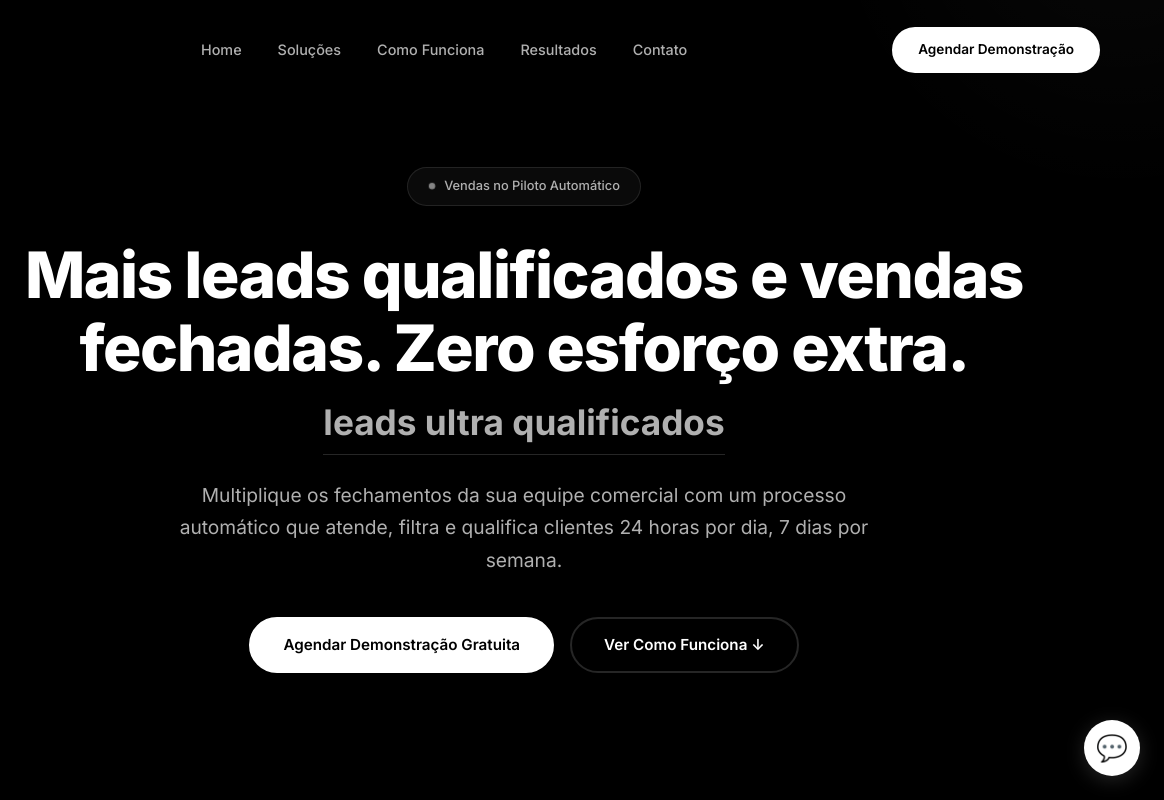
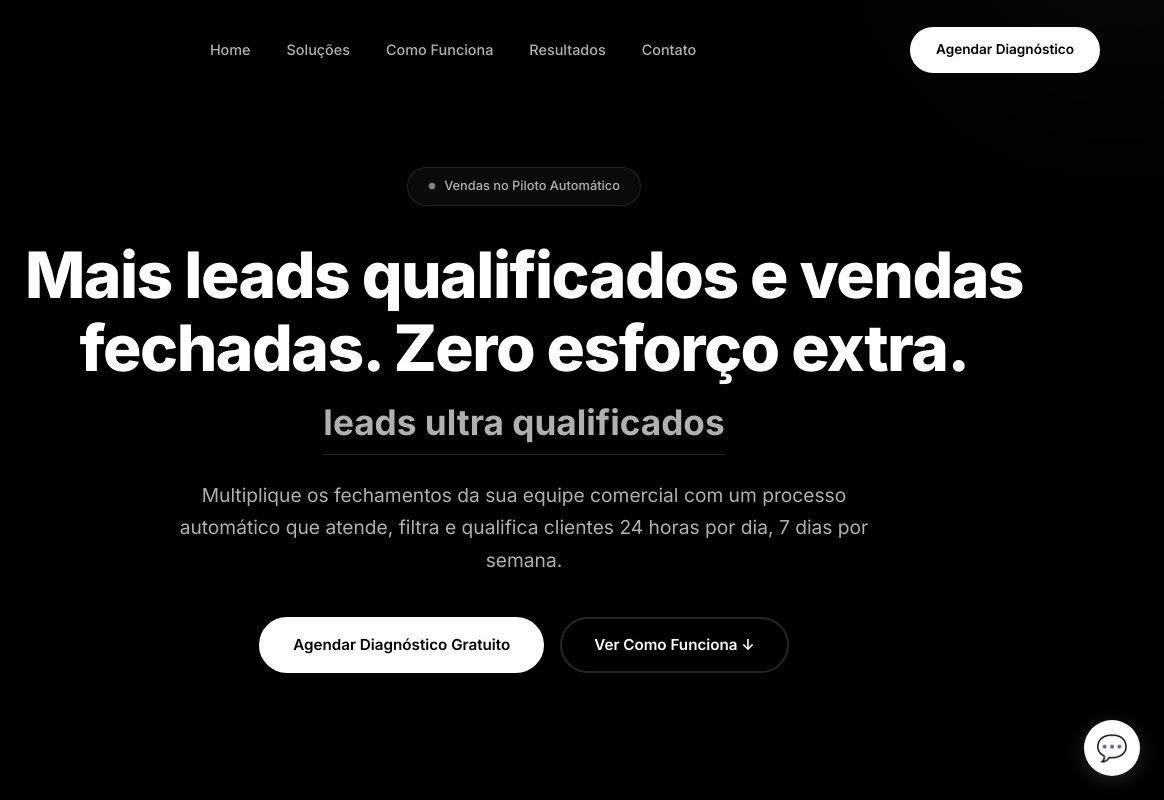
Before and after one commit to ThiagoPedrosa1/grupoa4b-site, a plain HTML site: page index.html in a window 1280 px wide. Shown: the top 800 px of the page, 116-1280 px from the left. Drawn offline with nearby package versions, Linux system fonts and the light colour scheme.

Commit message:
Change 'Demonstração' to 'Diagnóstico' and updated Thank You page copy

```diff
--- a/index.html
+++ b/index.html
@@ -25,7 +25,7 @@
         <a href="#contato">Contato</a>
       </div>
       <div class="nav-cta">
-        <a href="#" class="btn btn-primary" data-open-modal>Agendar Demonstração</a>
+        <a href="#" class="btn btn-primary" data-open-modal>Agendar Diagnóstico</a>
       </div>
       <button class="hamburger" id="hamburger" aria-label="Menu">
         <span></span><span></span><span></span>
@@ -41,7 +41,7 @@
     <a href="#como-funciona">Como Funciona</a>
     <a href="#resultados">Resultados</a>
     <a href="#contato">Contato</a>
-    <a href="#" class="btn btn-primary" data-open-modal style="margin-top:16px">Agendar Demonstração</a>
+    <a href="#" class="btn btn-primary" data-open-modal style="margin-top:16px">Agendar Diagnóstico</a>
   </div>
 
   <!-- LEAD MODAL -->
@@ -69,7 +69,7 @@
           <label for="empresa">Nome da empresa</label>
           <input type="text" id="empresa" name="empresa" placeholder="Sua empresa" required>
         </div>
-        <button type="submit" class="btn btn-primary btn-full">Agendar Demonstração</button>
+        <button type="submit" class="btn btn-primary btn-full">Agendar Diagnóstico</button>
         <div id="formFeedback" class="form-feedback"></div>
       </form>
     </div>
@@ -88,7 +88,7 @@
       </div>
       <p data-animate="fadeInUp" data-delay="0.3">Multiplique os fechamentos da sua equipe comercial com um processo automático que atende, filtra e qualifica clientes 24 horas por dia, 7 dias por semana.</p>
       <div class="hero-ctas" data-animate="fadeInUp" data-delay="0.5">
-        <a href="#" class="btn btn-primary" data-open-modal>Agendar Demonstração Gratuita</a>
+        <a href="#" class="btn btn-primary" data-open-modal>Agendar Diagnóstico Gratuito</a>
         <a href="#como-funciona" class="btn btn-outline">Ver Como Funciona ↓</a>
       </div>
     </div>
@@ -266,7 +266,7 @@
               <p>O trabalho não para no lançamento. Monitoramos os leads que estão esfriando, ajustamos as cadências e otimizamos o funil de forma contínua para aumentar sua taxa de lucro a cada mês.</p>
               <div class="step-final-cta" style="margin-top:20px;">
                 <p style="color:#fff; font-weight:600; margin-bottom:12px;">Pronto para ter essa estrutura rodando na sua empresa?</p>
-                <a href="#" class="btn btn-primary" data-open-modal>Agendar Demonstração Agora</a>
+                <a href="#" class="btn btn-primary" data-open-modal>Agendar Diagnóstico Agora</a>
               </div>
             </div>
           </div>
@@ -283,7 +283,7 @@
           <span class="section-label" data-animate="fadeIn">Teste ao vivo</span>
           <h2 class="section-title" data-animate="fadeInLeft">Veja a máquina de qualificação rodando na prática.</h2>
           <p data-animate="fadeInLeft" data-delay="0.2">Faça o teste abaixo e veja como a nossa operação filtra e conduz os curiosos até o agendamento final.</p>
-          <a href="#" class="btn btn-primary" data-open-modal data-animate="fadeInLeft" data-delay="0.3">Agendar Demonstração</a>
+          <a href="#" class="btn btn-primary" data-open-modal data-animate="fadeInLeft" data-delay="0.3">Agendar Diagnóstico</a>
         </div>
         <div class="scheduling-visual" data-animate="fadeInRight" data-delay="0.2">
           <div class="chat-mock" id="liveChatMock">
@@ -419,7 +419,7 @@
       <h2 class="section-title" data-animate="fadeInUp">Comece agora. Agende uma demonstração.</h2>
       <p class="section-subtitle" data-animate="fadeInUp" data-delay="0.2">Sem compromisso. Veja na prática como a IA pode transformar o comercial da sua empresa.</p>
       <div data-animate="fadeInUp" data-delay="0.3" style="display:flex;gap:16px;justify-content:center;flex-wrap:wrap">
-        <a href="#" class="btn btn-primary" data-open-modal>Agendar Demonstração Gratuita</a>
+        <a href="#" class="btn btn-primary" data-open-modal>Agendar Diagnóstico Gratuito</a>
       </div>
     </div>
   </section>
--- a/scripts.js
+++ b/scripts.js
@@ -166,15 +166,15 @@ document.addEventListener('DOMContentLoaded', () => {
       }, 1200);
     } else if (chatStep === 2) {
       simulateBotTyping(() => {
-        addChatMessage('Entendo. Com a nossa IA, esses leads seriam filtrados, qualificados e acompanhados automaticamente. Posso te mostrar isso em uma demonstração gratuita?', 'bot');
+        addChatMessage('Entendo. Com a nossa IA, esses leads seriam filtrados, qualificados e acompanhados automaticamente. Posso te mostrar isso em um diagnóstico gratuito por call?', 'bot');
         setTimeout(() => {
-          addChatMessage('<button class="btn-primary" data-open-modal>Agendar Demonstração</button>', 'bot', true);
+          addChatMessage('<button class="btn-primary" data-open-modal>Agendar Diagnóstico</button>', 'bot', true);
           // Attach event listener to new button
           const newBtn = chatMessages.querySelector('button[data-open-modal]');
           if (newBtn) newBtn.addEventListener('click', openModal);
         }, 500);
         chatStep++;
-        chatInput.placeholder = "Demonstração liberada acima ☝️";
+        chatInput.placeholder = "Diagnóstico liberado acima ☝️";
         chatInput.disabled = true;
       }, 2000);
     }
```
Also changed, not shown: obrigado.html (+1 -1 lines).
